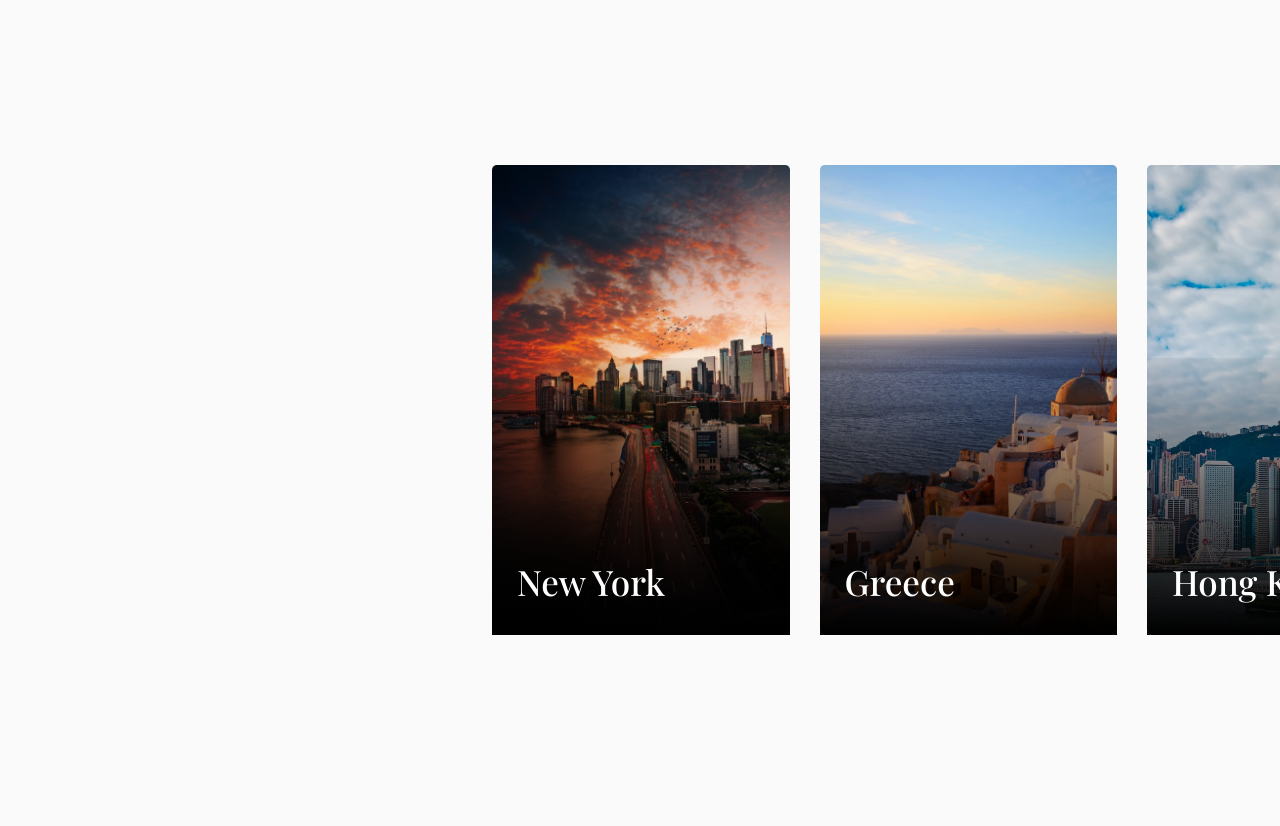
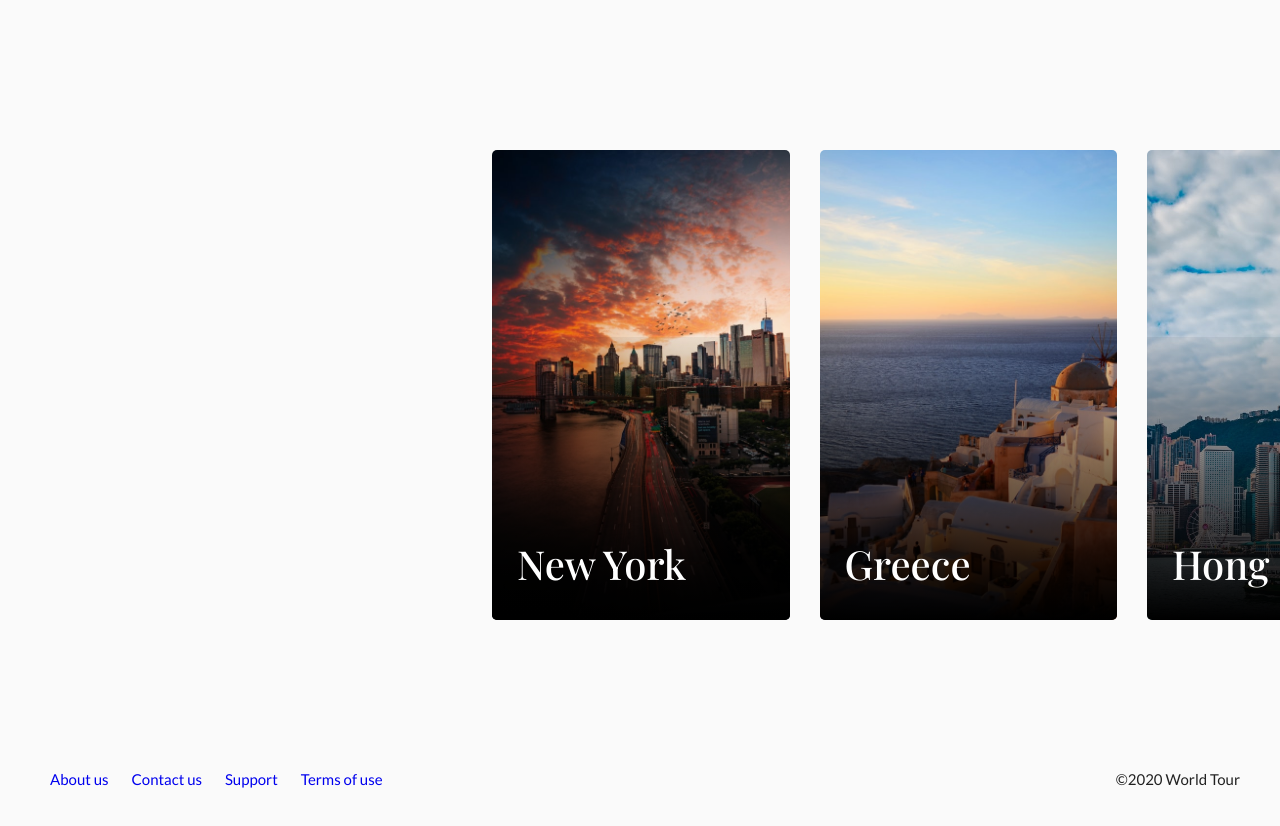
Before and after one commit to abbaskhalaji/Travel-tours-page, a plain HTML site: page index.html in a window 1280 px wide. Drawn offline with nearby package versions, Linux system fonts and the light colour scheme.

Commit message:
Create Footer

```diff
--- a/css/style.css
+++ b/css/style.css
@@ -22,24 +22,21 @@ body {
     height: 100vh;
 }
 .slider {
-    position: relative;
+    padding: 50px 0;
+    margin: 100px auto;
+    /* position: relative;
     top: 50%;
-    transform: translateY(-50%);
-}
-.owl-carousel div a {
-
+    transform: translateY(-50%); */
 }
 .slide-box {
     position: relative;
     height: 470px;
-    background-image: linear-gradient(rgba(0, 0, 0, 0.03), rgb(0, 0, 0));
 }
 .slide-box img {
     width: 100%;
     height: 470px;
     object-fit: cover;
     border-radius: 5px;
-    background-image: linear-gradient(rgba(0, 0, 0, 0.03), rgb(0, 0, 0));
 }
 .slide-box h3 {
     position: absolute;
@@ -49,8 +46,31 @@ body {
     font-family: 'Playfair Display', serif;
     font-weight: 500;
     color: #fff;
-    font-size: 35px;
+    font-size: 40px;
     border-radius: 0 0 5px 5px;
     background-image: linear-gradient(rgba(0, 0, 0, 0.05), rgb(0, 0, 0));
     width: 100%;
+    z-index: 1;
+    opacity: 1;
 }
+
+.wt-footer {
+    margin: 20px auto;
+    width: 1200px;
+}
+.footer-secleft {
+    display: inline-block;
+}
+.wt-footer ul {
+    padding: 0;
+}
+.wt-footer ul li {
+    display: inline-block;
+    padding: 0 10px;
+    font-size: 15px;
+}
+
+.footer-secright {
+    display: inline-block;
+    float: right;
+}
--- a/index.html
+++ b/index.html
@@ -73,6 +73,22 @@
                 </div>
             </div>
         </div>
+
+        <footer class="wt-footer">
+            <div class="footer-secleft">
+                <ul>
+                    <li><a href="#">About us</a></li>
+                    <li><a href="#">Contact us</a></li>
+                    <li><a href="#">Support</a></li>
+                    <li><a href="#">Terms of use</a></li>
+                </ul>
+            </div>
+            <div class="footer-secright">
+                <div class="copyright">
+                    ©2020 World Tour
+                </div>
+            </div>
+        </footer>
     </div>
 
     <script src="js/jquery.min.js"></script>
```
